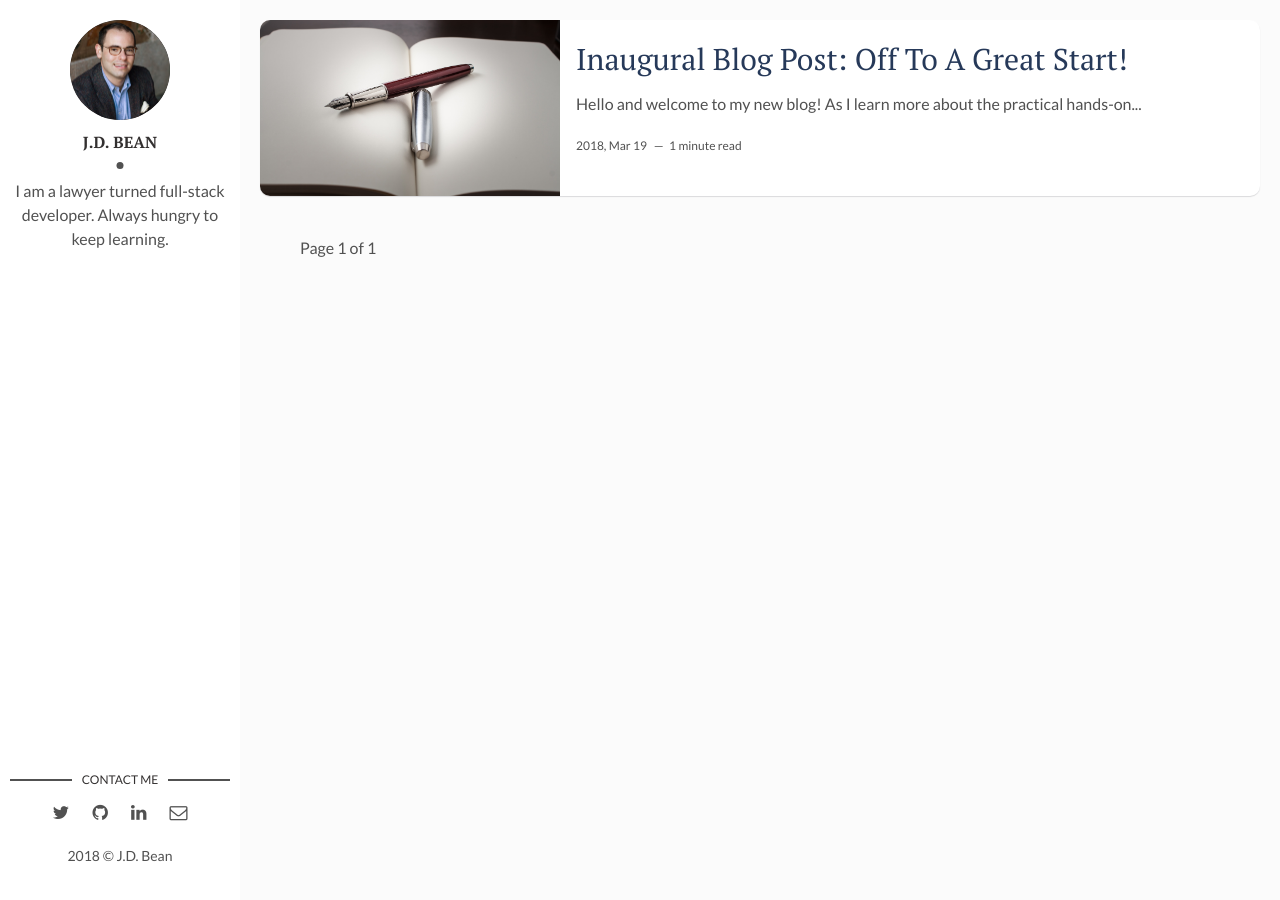
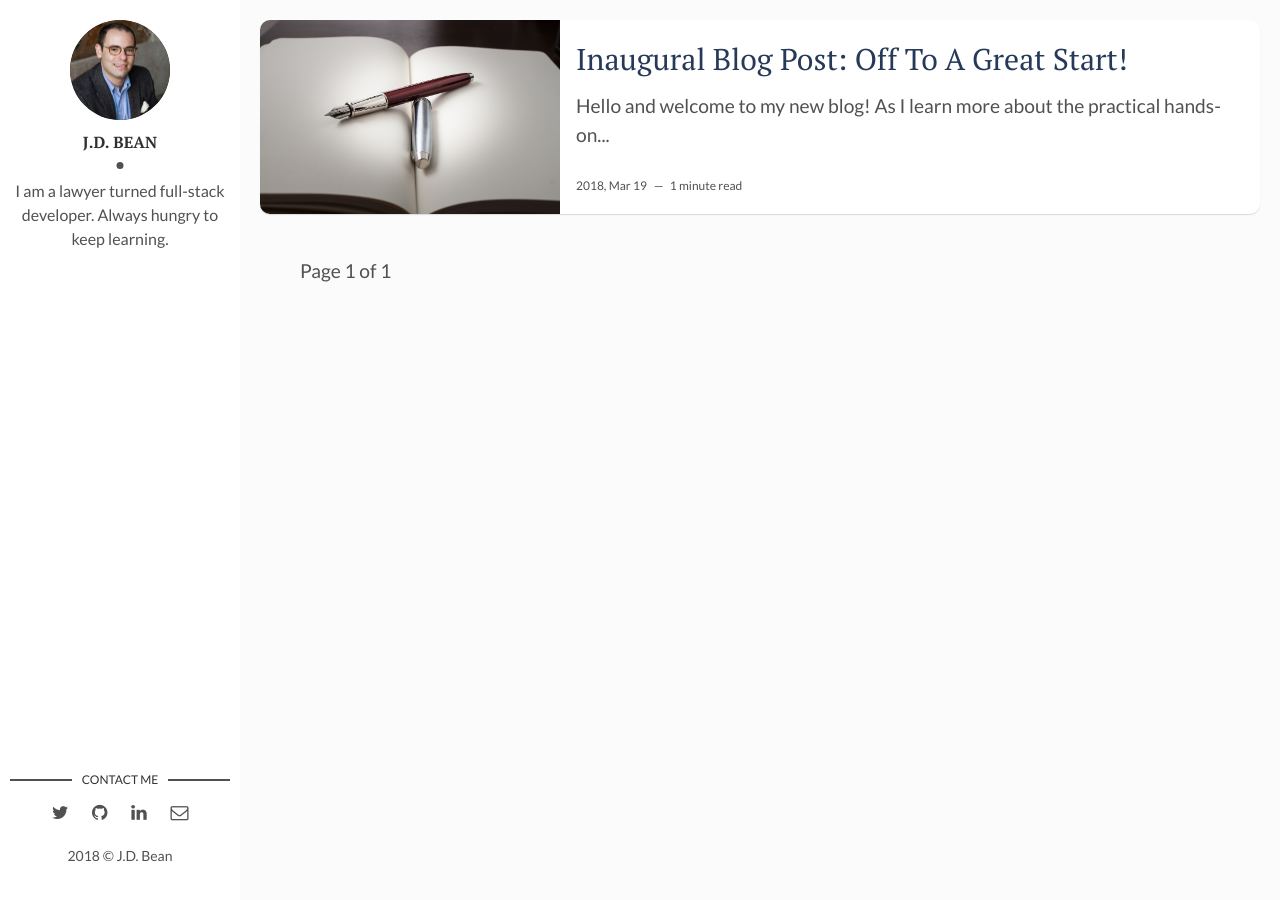
Before and after one commit to jdbean/blog-mirror, a Jekyll site: the page built from index.html, in a window 1280 px wide. Built offline with Jekyll 4.4.1, drawn with Linux system fonts in a browser that asks for light colours; the list of posts is cut into pages by our own code.

Commit message:
increased body font-size to 120% and tightened post-content-width to 700px

```diff
--- a/assets/css/main.css
+++ b/assets/css/main.css
@@ -22,6 +22,7 @@ html {
  */
 body {
   margin: 0;
+  font-size: 120%;
 }
 
 /**
@@ -1189,7 +1190,7 @@ a.newer-posts:hover {
 
 .post-box {
   margin: auto;
-  max-width: 750px;
+  max-width: 700px;
 }
 
 .header-page {
```
